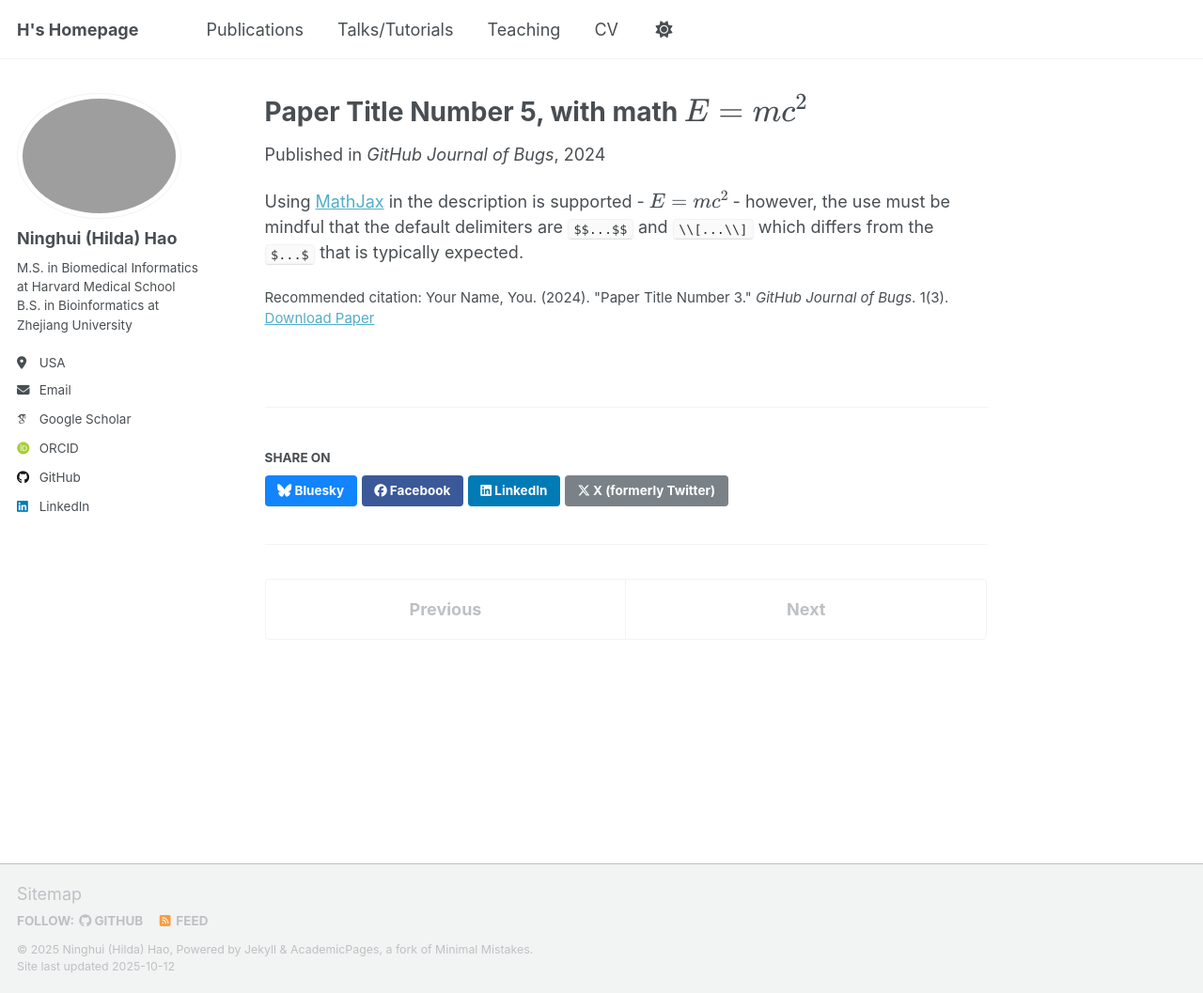
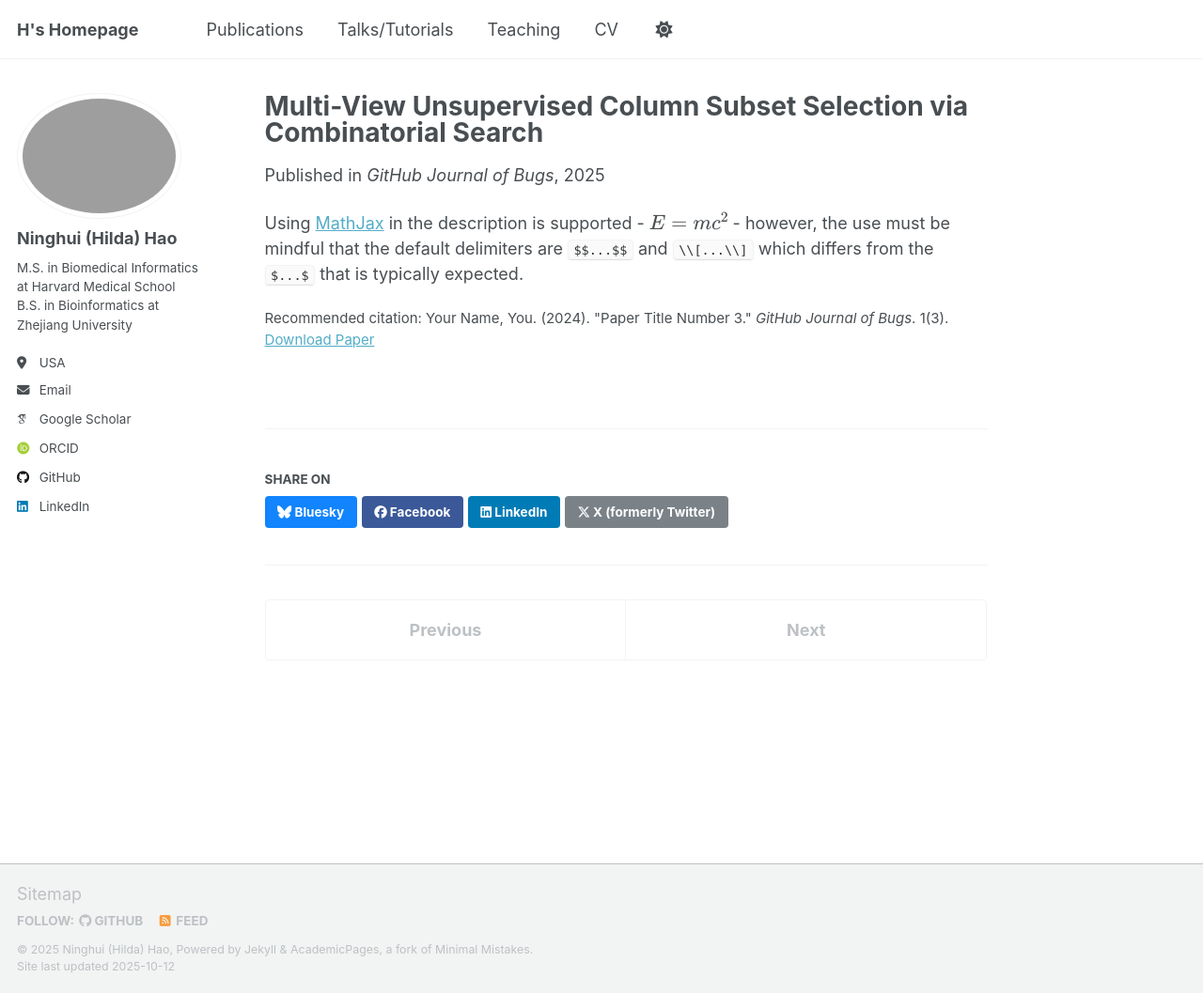
Before and after one commit to Haoninghui/Haoninghui.github.io, a Jekyll site: the page built from _publications/2025-aaai-5.md, in a window 1280 px wide and 1057 px high. Shown: the whole window at 94% size. Built offline with Jekyll 4.4.1, drawn with Linux system fonts in a browser that asks for light colours; some web fonts are replaced; a script that is not in the unit is left out.

Commit message:
Update and rename 2025-06-08-paper-title-number-5.md to 2025-aaai-5.md

```diff
--- a/_publications/2025-06-08-paper-title-number-5.md
+++ b/_publications/2025-aaai-5.md
@@ -1,10 +1,9 @@
 ---
-title: "Paper Title Number 5, with math $$E=mc^2$$"
+title: "Multi-View Unsupervised Column Subset Selection via Combinatorial Search"
 collection: publications
 category: conferences
 permalink: /publication/2024-02-17-paper-title-number-4
-excerpt: 'This paper is about a famous math equation, $$E=mc^2$$'
-date: 2024-02-17
+date: 2025-04-11
 venue: 'GitHub Journal of Bugs'
 paperurl: 'http://academicpages.github.io/files/paper3.pdf'
 citation: 'Your Name, You. (2024). &quot;Paper Title Number 3.&quot; <i>GitHub Journal of Bugs</i>. 1(3).'
```
